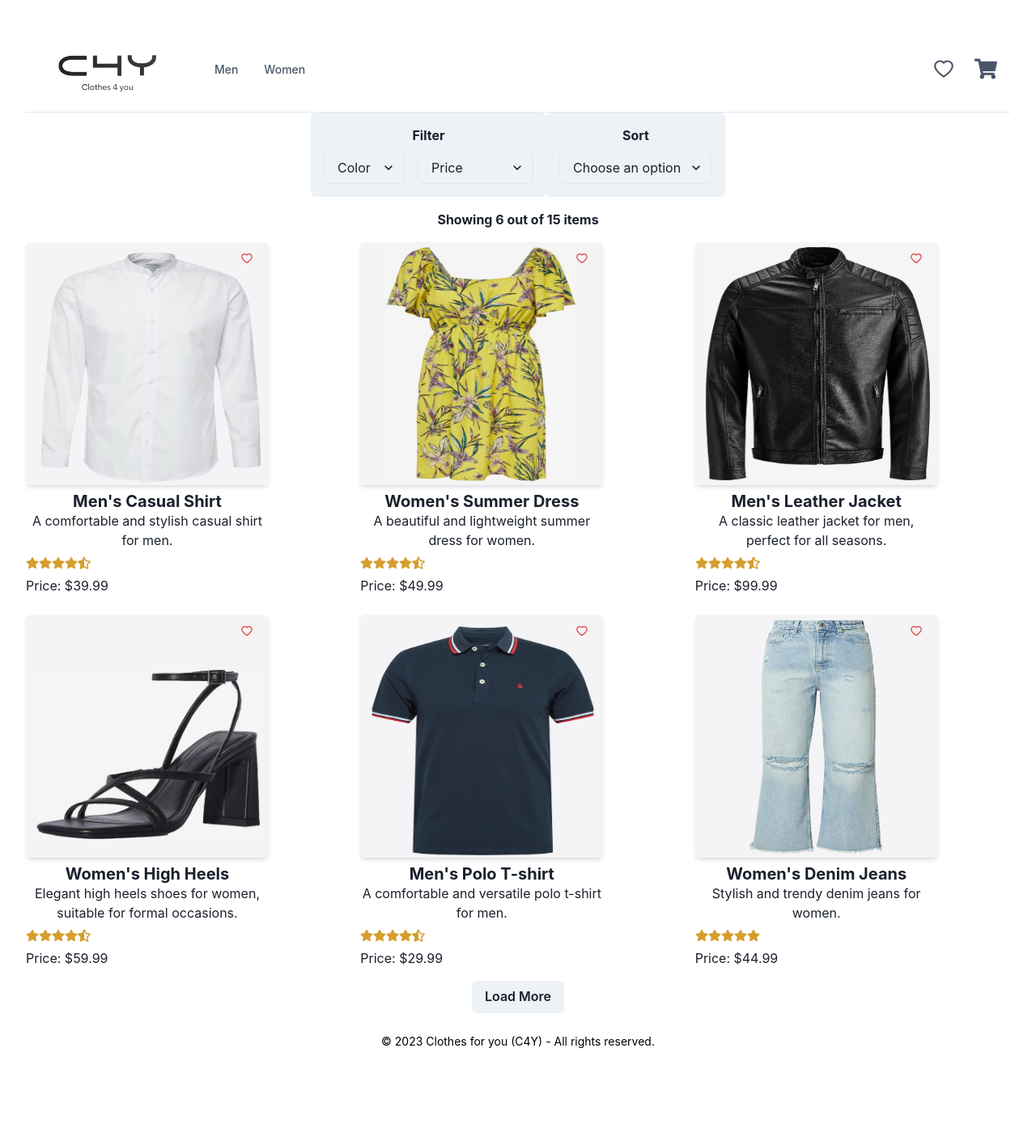
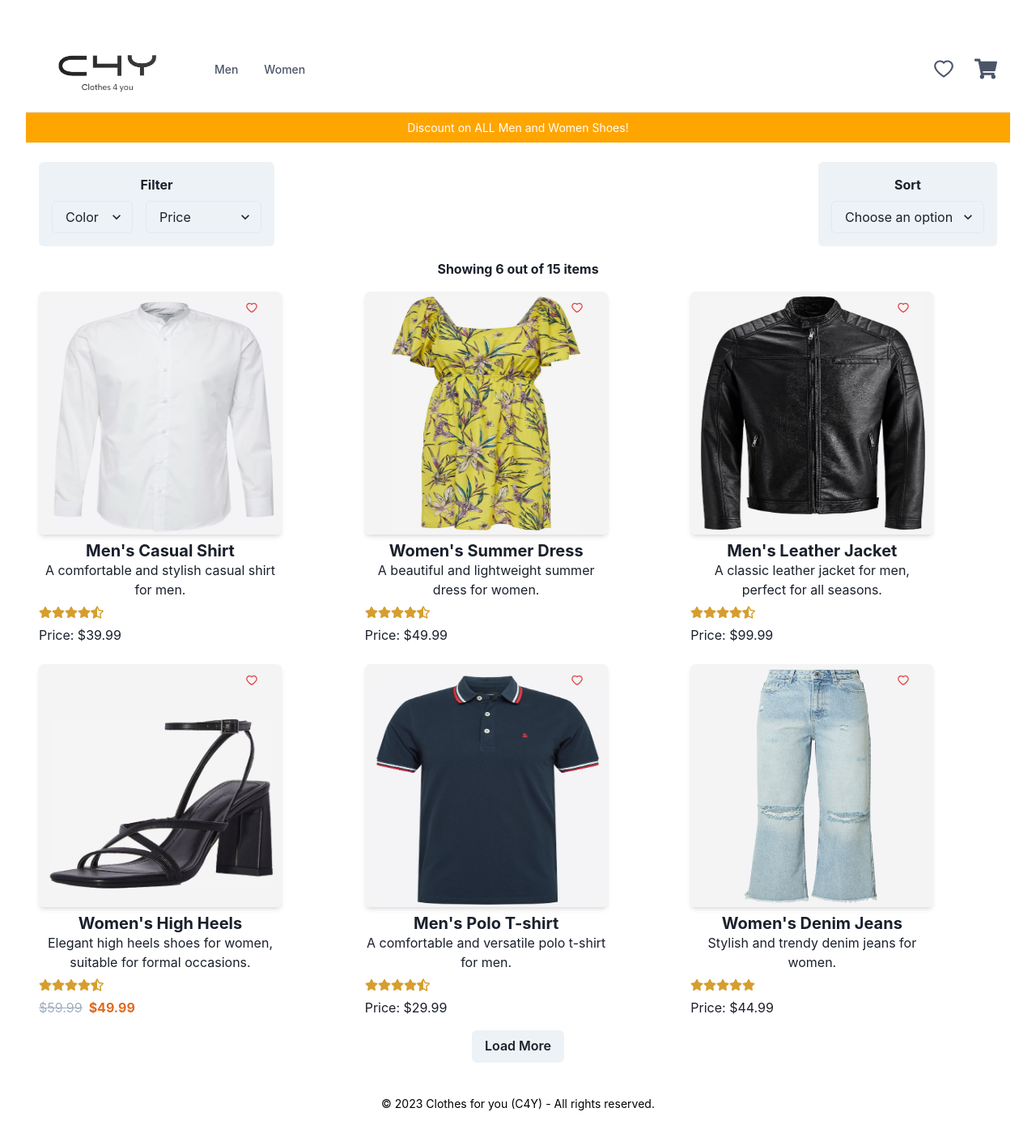
Before and after one commit to valgeorg97/c-4-u-product-listing-, a React (Vite) app in the folder clothes-for-you/: page / in a window 1280 px wide. Shown: the top 1410 px of the page at 81% size. Before the commit the page ends 1352 px from the top, so only its background shows below. Built offline with nearby package versions, Linux system fonts and the light colour scheme.

Commit message:
Add: Prices discount

```diff
--- a/clothes-for-you/src/App.tsx
+++ b/clothes-for-you/src/App.tsx
@@ -4,6 +4,7 @@ import Navigation from '../src/layout/Navigation/Navigation';
 import ProductList from './components/ProductsList/ProductsList';
 import  { useState } from 'react';
 import Footer from './components/Footer/Footer';
+import DiscountAlert from './components/DiscountAlert/DiscountAlert';
 
 
 function App() {
@@ -16,6 +17,7 @@ function App() {
         setSelectedCategory={setSelectedCategory}
         setSelectedSubCategory={setSelectedSubCategory}
       />
+      <DiscountAlert/>
       <ProductList
       selectedCategory={selectedCategory}
       selectedSubCategory={selectedSubCategory}
--- /dev/null
+++ b/clothes-for-you/src/components/DiscountAlert/DiscountAlert.tsx
@@ -0,0 +1,21 @@
+
+import { Box} from '@chakra-ui/react';
+
+const DiscountAlert = () => {
+  return (
+    <Box
+      bg="orange"
+      color="white"
+      py={2}
+      px={{ base: 4, md: 6 }}
+      mt={0}
+      mb={2}
+      textAlign="center"
+      fontSize="sm"
+    >
+      Discount on ALL Men and Women Shoes!
+    </Box>
+  );
+};
+
+export default DiscountAlert;
--- a/clothes-for-you/src/components/ProductCard/ProductCard.tsx
+++ b/clothes-for-you/src/components/ProductCard/ProductCard.tsx
@@ -13,7 +13,7 @@ interface ProductCardProps {
     discountedPrice: number | null;
     imageUrl1: string;
     imageUrl2: string;
-    ratings: number; // Include the ratings field in the product type
+    ratings: number;
     category: string;
     color: string;
     type: string;
@@ -23,7 +23,7 @@ const ProductCard: React.FC<ProductCardProps> = ({ product }) => {
 
   const [isHovered, setIsHovered] = useState(false);
   const [isHeartFilled, setIsHeartFilled] = useState(false);
-  const [currentImage, setCurrentImage] = useState('imageUrl1');
+  const [currentImage, setCurrentImage] = useState<'imageUrl1' | 'imageUrl2'>('imageUrl1');
   const imageRef = useRef(null);
 
   const toast = useToast();
@@ -41,7 +41,7 @@ const ProductCard: React.FC<ProductCardProps> = ({ product }) => {
     showToast('Product successfully added to cart!', 'success');
   };
 
-  const showToast = (message: string, status: string) => {
+  const showToast = (message: string, status: "success" | "warning" | "info" | "error" | "loading" | undefined) => {
     toast({
       title: message,
       status: status,
@@ -118,7 +118,18 @@ const ProductCard: React.FC<ProductCardProps> = ({ product }) => {
         <VStack align="start" spacing={2} visibility={isHovered ? 'hidden' : 'visible'}>
           <Text>{product.description}</Text>
           <StarRating rating={product.ratings} />
-          <Text>Price: ${product.price}</Text>
+          {product.type === 'Shoes' && product.discountedPrice ? (
+            <Flex align="center">
+              <Text as="s" color="gray.400" mr={2}>
+                ${product.price.toFixed(2)}
+              </Text>
+              <Text color="orange.500" fontWeight="bold">
+                ${product.discountedPrice.toFixed(2)}
+              </Text>
+            </Flex>
+          ) : (
+            <Text>Price: ${product.price.toFixed(2)}</Text>
+          )}
         </VStack>
       </Box>
     </Box>
--- a/clothes-for-you/src/components/ProductsList/ProductsList.tsx
+++ b/clothes-for-you/src/components/ProductsList/ProductsList.tsx
@@ -46,7 +46,7 @@ const ProductList: React.FC<ProductListProps> = ({ selectedCategory, selectedSub
 
 
 
-  const sortProducts = (productsToSort) => {
+  const sortProducts = (productsToSort: Product[]) => {
     let sortedResult = [...productsToSort];
 
     if (sortBy === 'az') {
@@ -63,22 +63,17 @@ const ProductList: React.FC<ProductListProps> = ({ selectedCategory, selectedSub
   };
   let filteredProducts = filterProducts()
 
-  const handleFilterChange = (filteredResult) => {
-    console.log('Filter Change:', filteredResult);
-    setFilteredProducts(filteredResult);
-  };
-
-  const handleSortChange = (value) => {
+  const handleSortChange = (value: string) => {
     console.log('Sort Change:', value);
     setSortBy(value);
   };
 
-  const handleColorFilterChange = (selectedColor) => {
+  const handleColorFilterChange = (selectedColor: string) => {
     console.log('Color Filter Change:', selectedColor);
     setColorFilter(selectedColor);
   };
 
-  const handlePriceFilterChange = (newPriceFilter) => {
+  const handlePriceFilterChange = (newPriceFilter: [number, number]) => {
     console.log('Price Filter Change:', newPriceFilter);
     setPriceFilter(newPriceFilter);
   };
@@ -87,11 +82,9 @@ const ProductList: React.FC<ProductListProps> = ({ selectedCategory, selectedSub
     setVisibleProducts((prevVisibleProducts) => prevVisibleProducts + 3);
   };
   return (
-    <Box>
-      <Flex mb={4} direction="column">
-        <Center>
+    <Box p={4}>
+      <Flex mb={4} direction={{ base: 'column', md: 'row' }} justifyContent="space-between">
         <Filter
-            onFilterChange={handleFilterChange}
           products={filteredProducts}
           colorFilter={colorFilter}
           priceFilter={priceFilter}
@@ -99,10 +92,9 @@ const ProductList: React.FC<ProductListProps> = ({ selectedCategory, selectedSub
           onPriceFilterChange={handlePriceFilterChange}
         />
         <Sort onSortChange={handleSortChange} />
-        </Center>
       </Flex>
       <Box mb={4}>
-        <Text fontWeight="bold">
+        <Text fontWeight="bold" fontSize="xl" textAlign="center">
           {selectedCategory} {selectedSubCategory}
         </Text>
       </Box>
@@ -115,7 +107,7 @@ const ProductList: React.FC<ProductListProps> = ({ selectedCategory, selectedSub
           <Text mb={2} fontWeight="bold">
             Showing {Math.min(visibleProducts, filteredProducts.length)} out of {filteredProducts.length} items
           </Text>
-          <Grid templateColumns="repeat(3, 1fr)" gap={6} mt={4}>
+          <Grid templateColumns={{ base: 'repeat(1, 1fr)', md: 'repeat(3, 1fr)' }} gap={6} mt={4}>
             {sortProducts(filteredProducts)
               .slice(0, visibleProducts)
               .map((product) => (
--- a/clothes-for-you/src/data/products.json
+++ b/clothes-for-you/src/data/products.json
@@ -186,7 +186,7 @@
     "name": "Men's Running Shoes",
     "description": "High-performance running shoes for men.",
     "price": 89.99,
-    "discountedPrice": null,
+    "discountedPrice": 79.99,
     "imageUrl1": "../../public/images/29.png",
     "imageUrl2": "../../public/images/30.png",
     "ratings": 5,
--- a/clothes-for-you/src/layout/Navigation/Navigation.tsx
+++ b/clothes-for-you/src/layout/Navigation/Navigation.tsx
@@ -38,7 +38,13 @@ export default function WithSubnavigation({
   const { isOpen, onToggle } = useDisclosure()
 
   return (
-    <Box >
+    <Box
+      position="sticky"
+      top="0"
+      bg={useColorModeValue('white', 'gray.800')}
+      color={useColorModeValue('gray.600', 'white')}
+      zIndex="sticky"
+    >
       <Flex
         bg={useColorModeValue('white', 'gray.800')}
         color={useColorModeValue('gray.600', 'white')}
@@ -95,7 +101,7 @@ const DesktopNav = ({ setSelectedCategory, setSelectedSubCategory }: { setSelect
   const linkHoverColor = useColorModeValue('gray.800', 'white');
   const popoverContentBgColor = useColorModeValue('white', 'gray.800');
 
-  const handleCategoryHover = (categoryLabel) => {
+  const handleCategoryHover = (categoryLabel: string) => {
     setSelectedCategory(categoryLabel);
   };
 
@@ -138,7 +144,7 @@ const DesktopNav = ({ setSelectedCategory, setSelectedSubCategory }: { setSelect
                 <Stack>
                   {navItem.children.map((child) => (
                     <DesktopSubNav
-                      label={''}
+
                       key={child.subLabel}
                       {...child}
                       setSelectedSubCategory={setSelectedSubCategory}
@@ -155,8 +161,12 @@ const DesktopNav = ({ setSelectedCategory, setSelectedSubCategory }: { setSelect
   );
 };
 
+interface DesktopSubNavProps extends SubNavItem {
+  setSelectedSubCategory: (subLabel: string) => void;
+  navItem: NavItem;
+}
 
-const DesktopSubNav = ({ description, subLabel, setSelectedSubCategory, navItem }: SubNavItem & { setSelectedSubCategory: (subLabel: string) => void }) => {
+const DesktopSubNav = ({ description, subLabel, setSelectedSubCategory, navItem }: DesktopSubNavProps) => {
   return (
     <Box
       as={Link}
```
Also changed, not shown: clothes-for-you/src/components/Filter/Filter.tsx (+3 -6 lines). Lines whose indentation alone changed are shown as unchanged.
